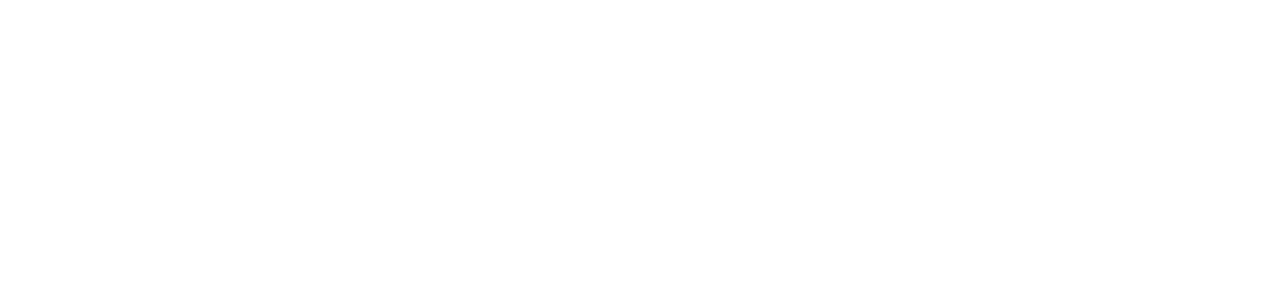
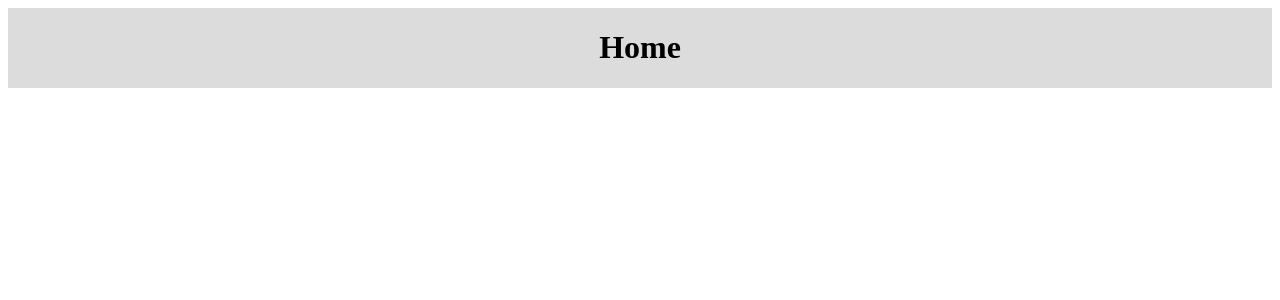
Before and after one commit to El-Nha-Cook/PlateMateApp, a Vue app: page / in a window 1280 px wide. Before the commit this address had no page. Shown: the top 300 px of the page. Built offline with nearby package versions, Linux system fonts and the light colour scheme; the HTML template or start-up script is replaced by a standard one.

Commit message:
Add basic routing logic with layout component and home view

```diff
--- a/src/layouts/Layout.vue
+++ b/src/layouts/Layout.vue
@@ -0,0 +1,31 @@
+<script setup lang="ts">
+import { RouterView } from "vue-router";
+</script>
+
+<template>
+    <div class="layout-wrapper">
+        <!-- header component  -->
+        <!-- nav component -->
+        <main class="main-layout">
+            <RouterView />
+        </main>
+        <!-- footer component  -->
+    </div>
+</template>
+
+<style>
+/* temporary styling  */
+.layout-wrapper {
+    margin: 0;
+    padding: 0;
+}
+.main-layout {
+    display: flex;
+    flex-direction: column;
+    background-color: gainsboro;
+    align-items: center;
+    flex: 1;
+    gap: 1rem;
+
+}
+</style>
--- a/src/router/index.ts
+++ b/src/router/index.ts
@@ -1,8 +1,20 @@
 import { createRouter, createWebHistory } from 'vue-router'
+//import layout components
+import Layout from '@/layouts/Layout.vue';
+//import view components
+import Home from '@/views/Home.vue';
+//import child components
 
+const routes = [
+  { path: "/", component: Layout,
+    children: [
+      { path: "", component: Home }
+    ]
+  }
+];
 const router = createRouter({
   history: createWebHistory(import.meta.env.BASE_URL),
-  routes: [],
+  routes,
 })
 
 export default router
--- a/src/views/Home.vue
+++ b/src/views/Home.vue
@@ -0,0 +1,8 @@
+<script setup lang="ts">
+import { RouterView } from "vue-router";
+</script>
+
+<template>
+    <h1>Home</h1>
+    <RouterView />
+</template>
```
